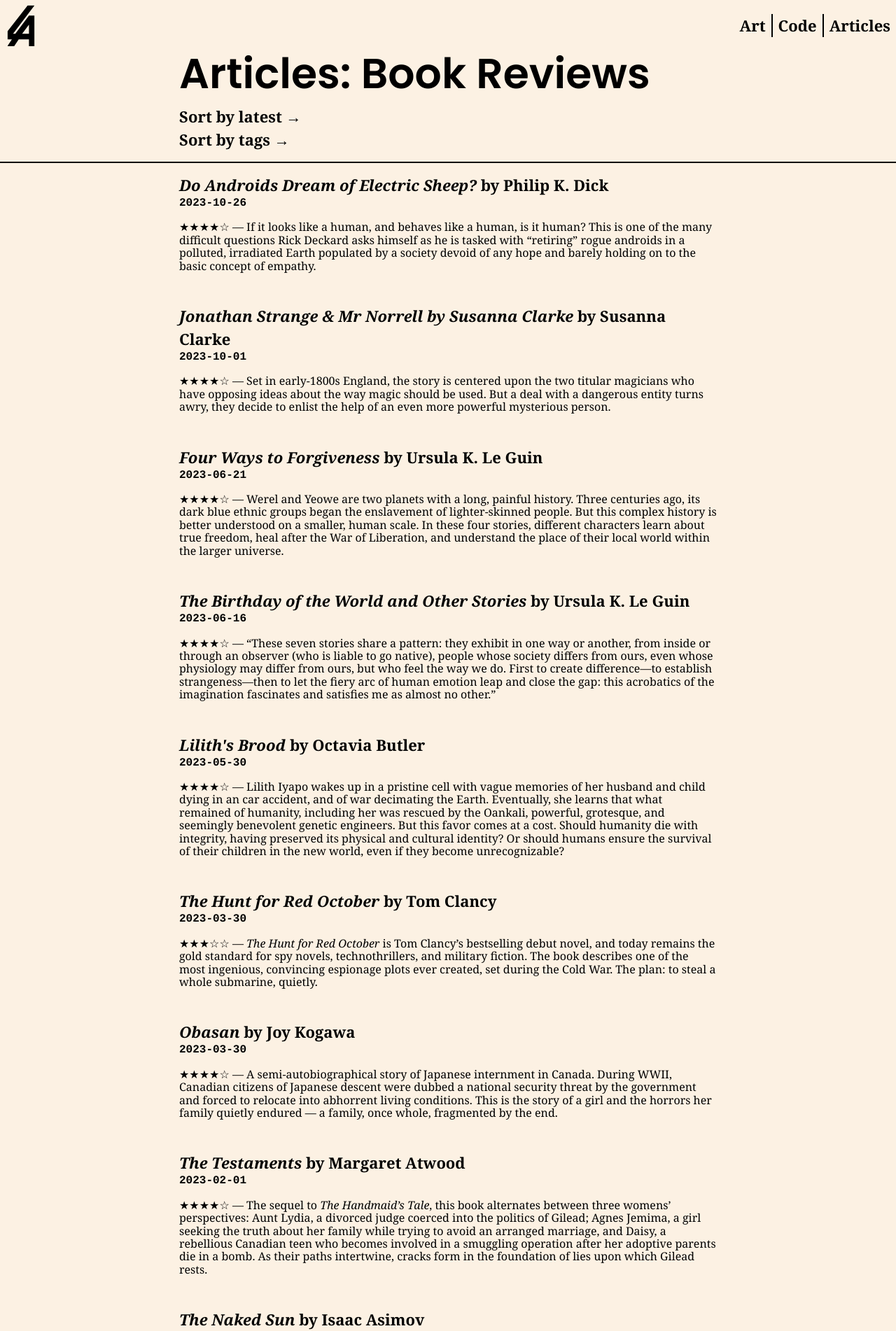
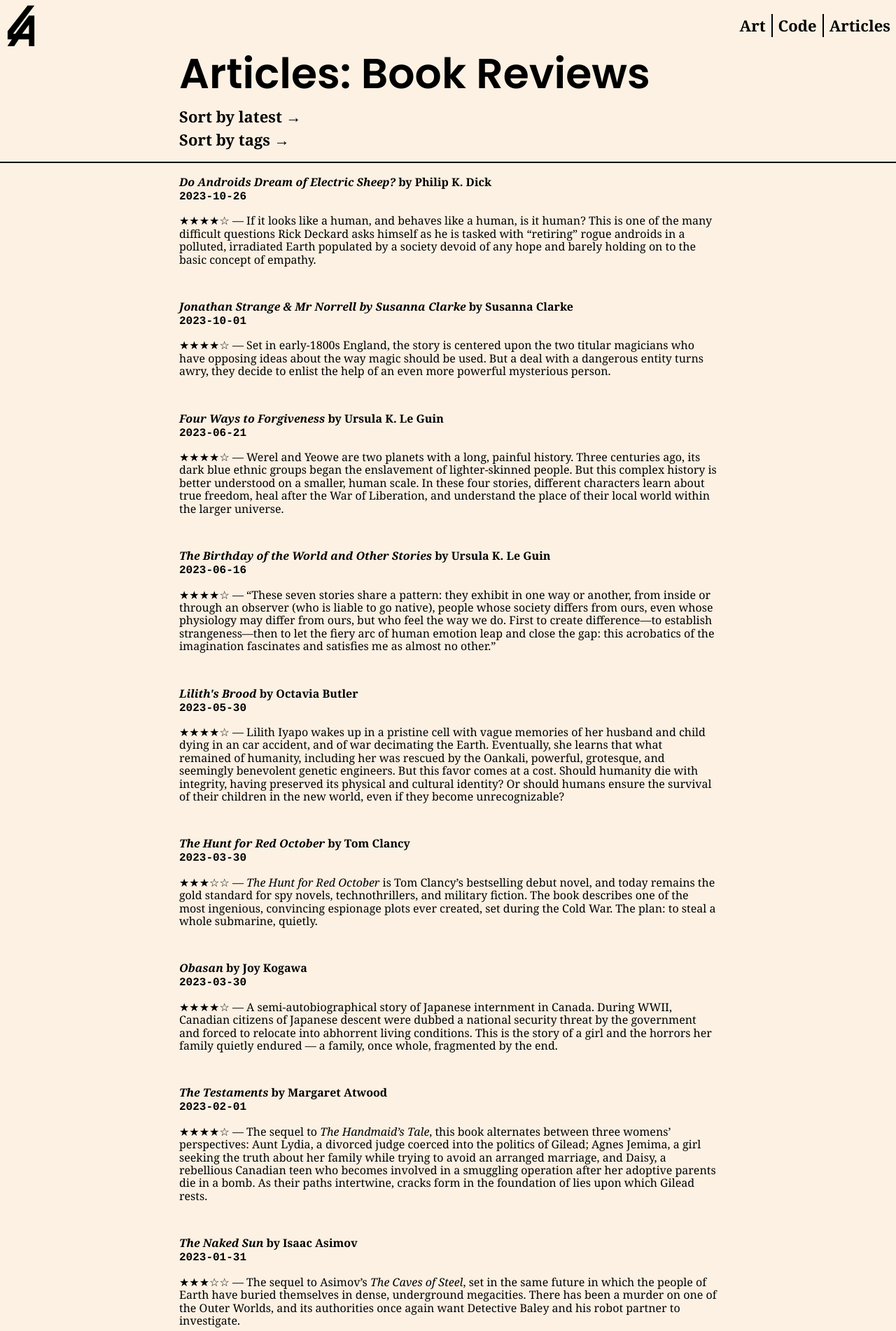
Before and after one commit to lukearcamo/lukearcamo.github.io, a Jekyll site: the page built from articles/book-reviews.html, in a window 1280 px wide. Shown: the top 1902 px of the page at 70% size. Built offline with Jekyll 4.4.1, drawn with Linux system fonts in a browser that asks for light colours.

Commit message:
Fixed formatting, reduced thumbnail cache duration

```diff
--- a/_sass/base.scss
+++ b/_sass/base.scss
@@ -89,7 +89,7 @@ h3 {
     font-weight: bold;
     line-height: 1em;
 }
-p, ul, ol, details, blockquote {
+p, ul, ol, details, blockquote, b {
     font-size: 16px; // 17px if Times; 20px originally
     font-family: Georgia; // Times;
     line-height: 1.15em;
--- a/art.html
+++ b/art.html
@@ -16,7 +16,7 @@
 
         <main>
             {% for art in site.art reversed %}
-                <a href="{{ art.url }}"><img src="https://wsrv.nl/?url={{ art.src | absolute_url }}&w=300&h=300" draggable="false" loading="lazy" /></a>
+                <a href="{{ art.url }}"><img src="https://wsrv.nl/?url={{ art.src | absolute_url }}&w=300&h=300&maxage=30d" draggable="false" loading="lazy" /></a>
             {% endfor %}
         </main>
     </body>
--- a/articles/book-reviews.html
+++ b/articles/book-reviews.html
@@ -4,7 +4,7 @@ title: "Book Reviews"
 ---
 {% for post in site.categories.book-reviews %}
     <section>
-        <h3><a class="fancy-link from-left" href="{{ post.url }}">{{ post.title }}</a></h3>
+        <b><a class="fancy-link from-left" href="{{ post.url }}">{{ post.title }}</a></b>
         <p class="date">{{ post.date | date: "%F" }}</p>
         {{ post.excerpt }}
     </section>
--- a/articles/index.html
+++ b/articles/index.html
@@ -4,7 +4,7 @@ title: Latest
 ---
 {% for post in site.posts %}
     <section>
-        <h3><a class="fancy-link from-left" href="{{ post.url }}">{{ post.title }}</a></h3>
+        <b><a class="fancy-link from-left" href="{{ post.url }}">{{ post.title }}</a></b>
         <p class="date">{{ post.date | date: "%F" }}</p>
         {{ post.excerpt }}
     </section>
--- a/assets/css/articles_list.scss
+++ b/assets/css/articles_list.scss
@@ -14,10 +14,6 @@ header {
     h1 {
         margin-top: 1em;
         margin-bottom: 15px;
-    }
-
-    @media (max-aspect-ratio: 1) {
-        padding: 0 15px;
     }
 }
 
@@ -36,8 +32,10 @@ section {
     padding: 15px 20vw;
 
     .date { margin: 0; }
+}
 
-    @media (max-aspect-ratio: 1) {
+@media (max-aspect-ratio: 1) {
+    header, .tags-cloud, section {
         padding: 15px;
     }
 }
```
